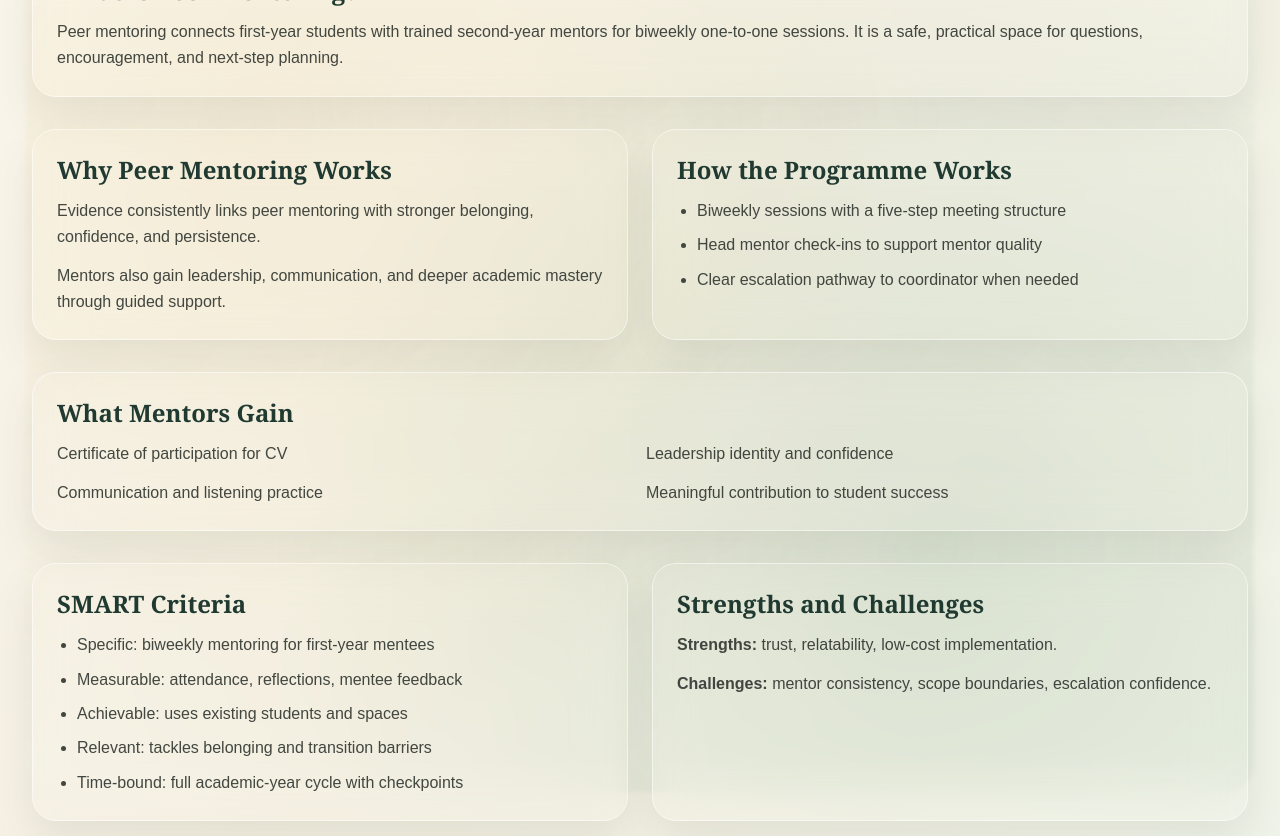
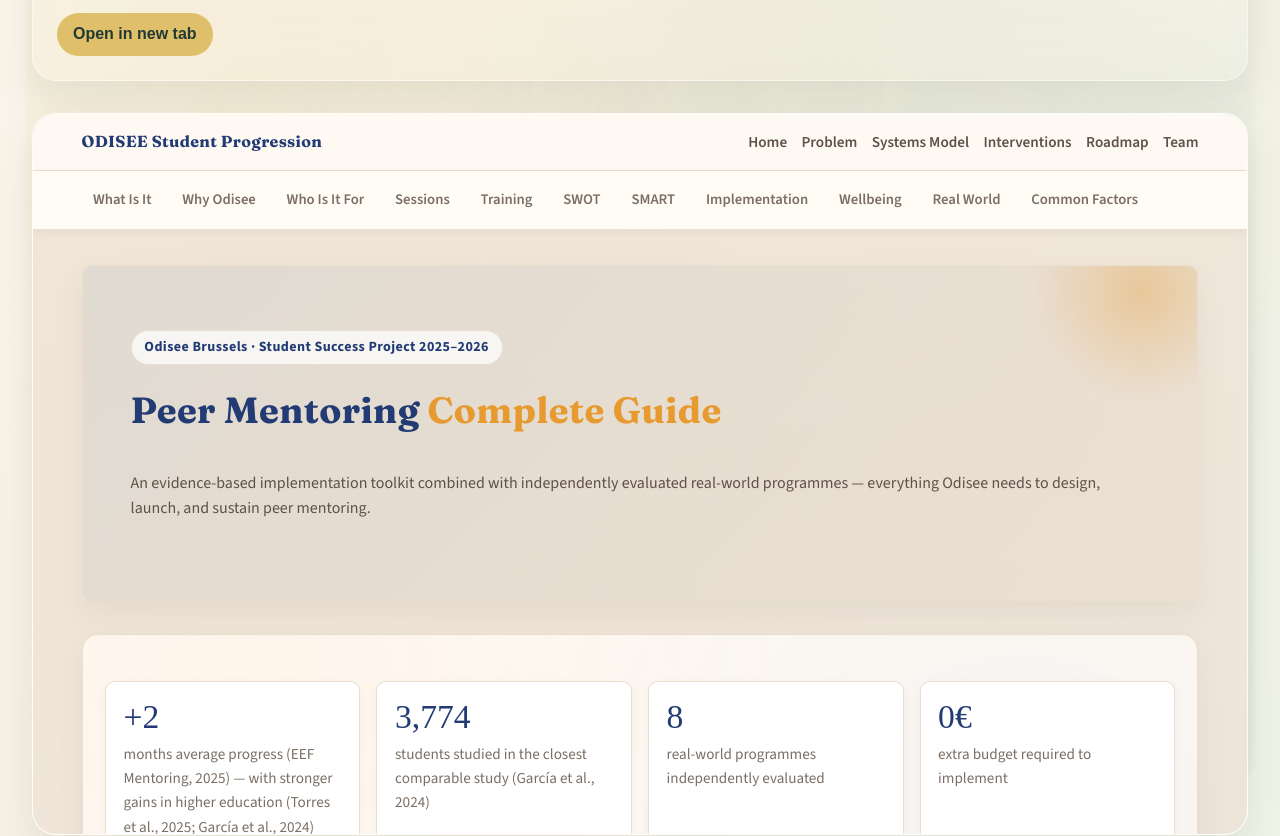
Before and after one commit to ChithraRaniJayaraman/odisee-student-progression, a React (Vite) app: page /#/peer-mentoring-toolkit in a window 1280 px wide. Shown: the part 640-1476 px from the top of the page. Built offline with nearby package versions, Linux system fonts and the light colour scheme.

Commit message:
Update peer mentoring toolkit page

```diff
--- a/src/pages/PeerMentoring.jsx
+++ b/src/pages/PeerMentoring.jsx
@@ -1,58 +1,36 @@
+import { useMemo } from 'react';
 import Card from '../components/Card';
 import PageHero from '../components/PageHero';
 
 function PeerMentoring() {
+  const guideUrl = useMemo(() => `/${encodeURIComponent('Peer_Mentoring_Complete_Guide (1).html')}`, []);
+
   return (
     <>
       <PageHero
-        title="Peer Mentoring Toolkit"
-        subtitle="A structured, relationship-based programme that interrupts disengagement and supports student belonging."
+        title="Peer Mentoring Complete Guide"
+        subtitle="The full guide is embedded below and also available as a standalone page in this site."
       />
-      <section className="mx-auto max-w-7xl space-y-8 px-4 py-12 sm:px-6 lg:px-8">
-        <Card title="What Is Peer Mentoring?">
+
+      <section className="mx-auto max-w-7xl px-4 py-8 sm:px-6 lg:px-8">
+        <Card title="Open the Complete Guide">
           <p>
-            Peer mentoring connects first-year students with trained second-year mentors for biweekly one-to-one sessions.
-            It is a safe, practical space for questions, encouragement, and next-step planning.
+            The full peer mentoring guide is now visible in the website. You can read it here in the embedded viewer or open the
+            standalone page in a new tab.
+          </p>
+          <p>
+            <a href={guideUrl} target="_blank" rel="noreferrer" className="inline-flex rounded-full bg-gold px-4 py-2 font-semibold text-royal transition hover:bg-gold/90">
+              Open in new tab
+            </a>
           </p>
         </Card>
 
-        <div className="grid gap-6 lg:grid-cols-2">
-          <Card title="Why Peer Mentoring Works">
-            <p>Evidence consistently links peer mentoring with stronger belonging, confidence, and persistence.</p>
-            <p>Mentors also gain leadership, communication, and deeper academic mastery through guided support.</p>
-          </Card>
-          <Card title="How the Programme Works">
-            <ul className="list-disc space-y-2 pl-5">
-              <li>Biweekly sessions with a five-step meeting structure</li>
-              <li>Head mentor check-ins to support mentor quality</li>
-              <li>Clear escalation pathway to coordinator when needed</li>
-            </ul>
-          </Card>
-        </div>
-
-        <Card title="What Mentors Gain" className="bg-lavender/10">
-          <ul className="grid gap-3 md:grid-cols-2">
-            <li>Certificate of participation for CV</li>
-            <li>Leadership identity and confidence</li>
-            <li>Communication and listening practice</li>
-            <li>Meaningful contribution to student success</li>
-          </ul>
-        </Card>
-
-        <div className="grid gap-6 lg:grid-cols-2">
-          <Card title="SMART Criteria">
-            <ul className="list-disc space-y-2 pl-5">
-              <li>Specific: biweekly mentoring for first-year mentees</li>
-              <li>Measurable: attendance, reflections, mentee feedback</li>
-              <li>Achievable: uses existing students and spaces</li>
-              <li>Relevant: tackles belonging and transition barriers</li>
-              <li>Time-bound: full academic-year cycle with checkpoints</li>
-            </ul>
-          </Card>
-          <Card title="Strengths and Challenges">
-            <p><strong>Strengths:</strong> trust, relatability, low-cost implementation.</p>
-            <p><strong>Challenges:</strong> mentor consistency, scope boundaries, escalation confidence.</p>
-          </Card>
+        <div className="mt-8 overflow-hidden rounded-3xl border border-white/55 bg-white/70 shadow-soft backdrop-blur-xl">
+          <iframe
+            title="Peer Mentoring Complete Guide"
+            src={guideUrl}
+            className="min-h-[90vh] w-full border-0 bg-white"
+          />
         </div>
       </section>
     </>
```
